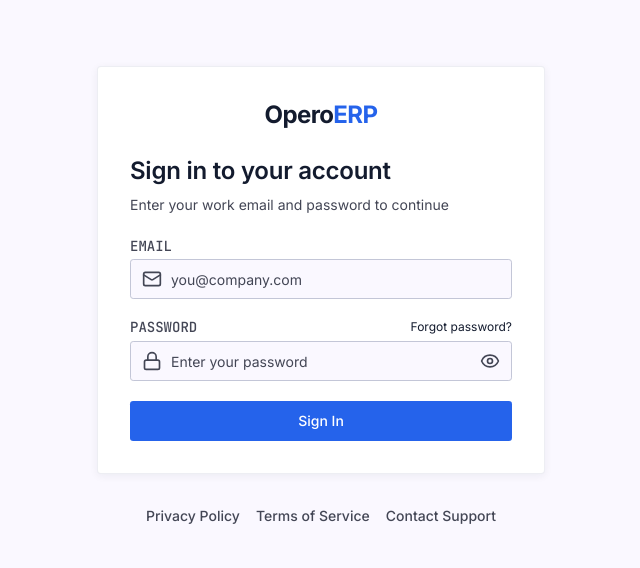
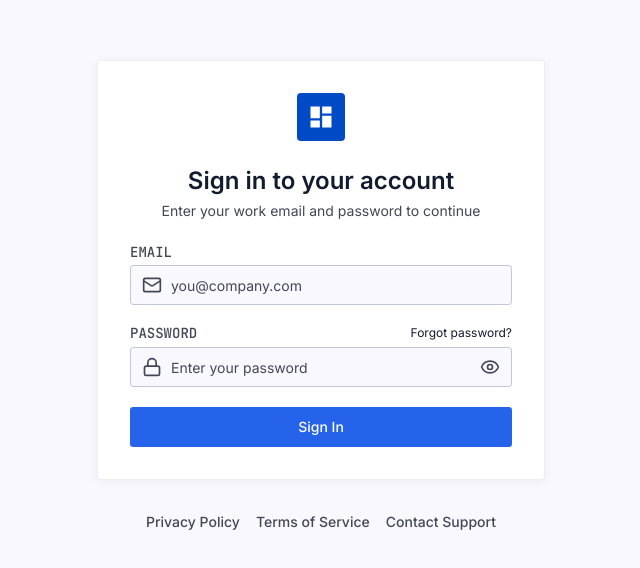
Before and after one commit to NatdanaiKhe/OperoERP, a Next.js app in the folder apps/web/: page /login in a window 1280 px wide. Shown: the part 104-672 px from the top of the page, without its empty margins (319-959 px from the left). Built offline with nearby package versions, Linux system fonts and the light colour scheme; no server answers.

Commit message:
feat(web): add /login route and root redirect

```diff
--- a/apps/web/app/login/page.tsx
+++ b/apps/web/app/login/page.tsx
@@ -2,6 +2,7 @@ import type { Metadata } from 'next';
 import { AuthTemplate } from '@/app/components/templates/auth-template';
 import { Card } from '@/app/components/atoms/card';
 import { TextLink } from '@/app/components/atoms/text-link';
+import { Logo } from '@/app/components/atoms/logo';
 import { LoginForm } from '@/app/components/organisms/login-form';
 
 export const metadata: Metadata = {
@@ -21,15 +22,13 @@ export default function LoginPage() {
       }
     >
       <Card className="p-8">
-        <div className="mb-6 text-center">
-          <span className="text-2xl font-bold tracking-tight text-foreground">
-            Opero<span className="text-primary">ERP</span>
-          </span>
+        <div className="mb-6 flex justify-center">
+          <Logo size="lg" showText={false} />
         </div>
-        <h1 className="text-headline-md mb-2 text-foreground">
+        <h1 className="text-center text-2xl font-semibold text-foreground">
           Sign in to your account
         </h1>
-        <p className="text-body-md mb-6 text-muted-foreground">
+        <p className="mb-6 mt-1 text-center text-sm text-muted-foreground">
           Enter your work email and password to continue
         </p>
         <LoginForm />
--- a/apps/web/app/page.tsx
+++ b/apps/web/app/page.tsx
@@ -2,15 +2,22 @@
 
 import { useEffect } from 'react';
 import { useRouter } from 'next/navigation';
-import { useAuth } from '@/app/features/auth/hooks';
+import { useAuth, useRefreshAuth } from '@/app/features/auth/hooks';
 
 export default function RootPage() {
   const router = useRouter();
   const { accessToken } = useAuth();
+  const { isFetching } = useRefreshAuth();
+
+  const ready = !isFetching && !accessToken;
 
   useEffect(() => {
-    router.replace(accessToken ? '/dashboard' : '/login');
-  }, [accessToken, router]);
+    if (accessToken) {
+      router.replace('/dashboard');
+    } else if (ready) {
+      router.replace('/login');
+    }
+  }, [accessToken, ready, router]);
 
   return null;
 }
```
